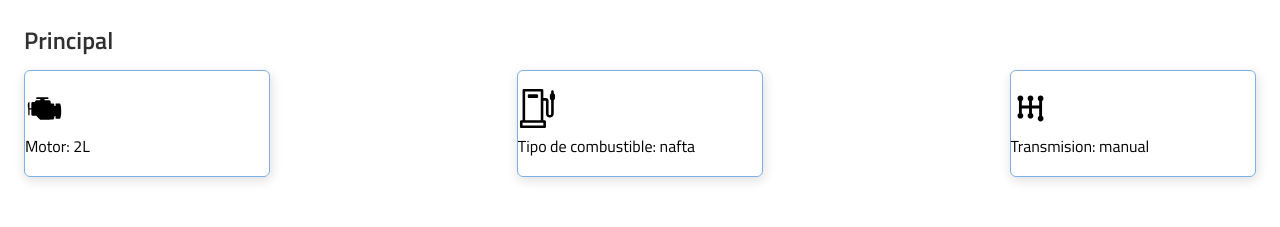
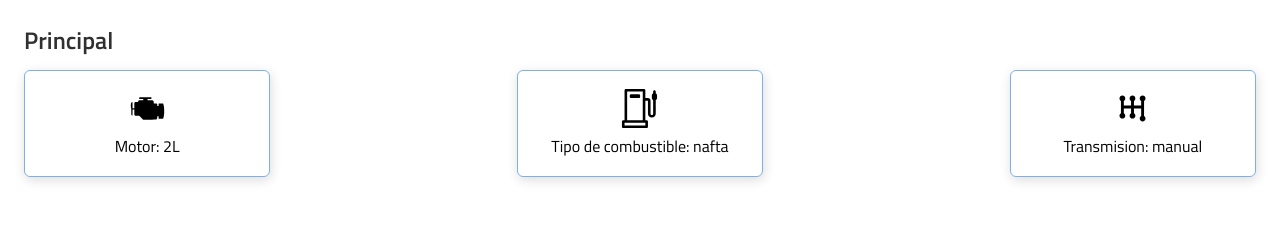
Before and after one commit to Libo033/concesionario-0, a Next.js app: page /comprar/1 in a window 1280 px wide. Shown: the part 711-938 px from the top of the page. Built offline with nearby package versions, Linux system fonts and the light colour scheme.

Commit message:
Fixeado BasicInfo centrado

```diff
--- a/src/componentes/others/page.module.css
+++ b/src/componentes/others/page.module.css
@@ -99,6 +99,8 @@
   padding-block: 18px;
   display: flex;
   flex-direction: column;
+  justify-content: center;
+  align-items: center;
   gap: 6px;
   box-shadow: 1px 3px 12px gainsboro;
 }
@@ -238,7 +240,6 @@
     width: 60%;
     text-wrap: pretty;
     text-align: center;
-    justify-content: space-evenly;
   }
 
   .BasicInfo_Dato {
```
